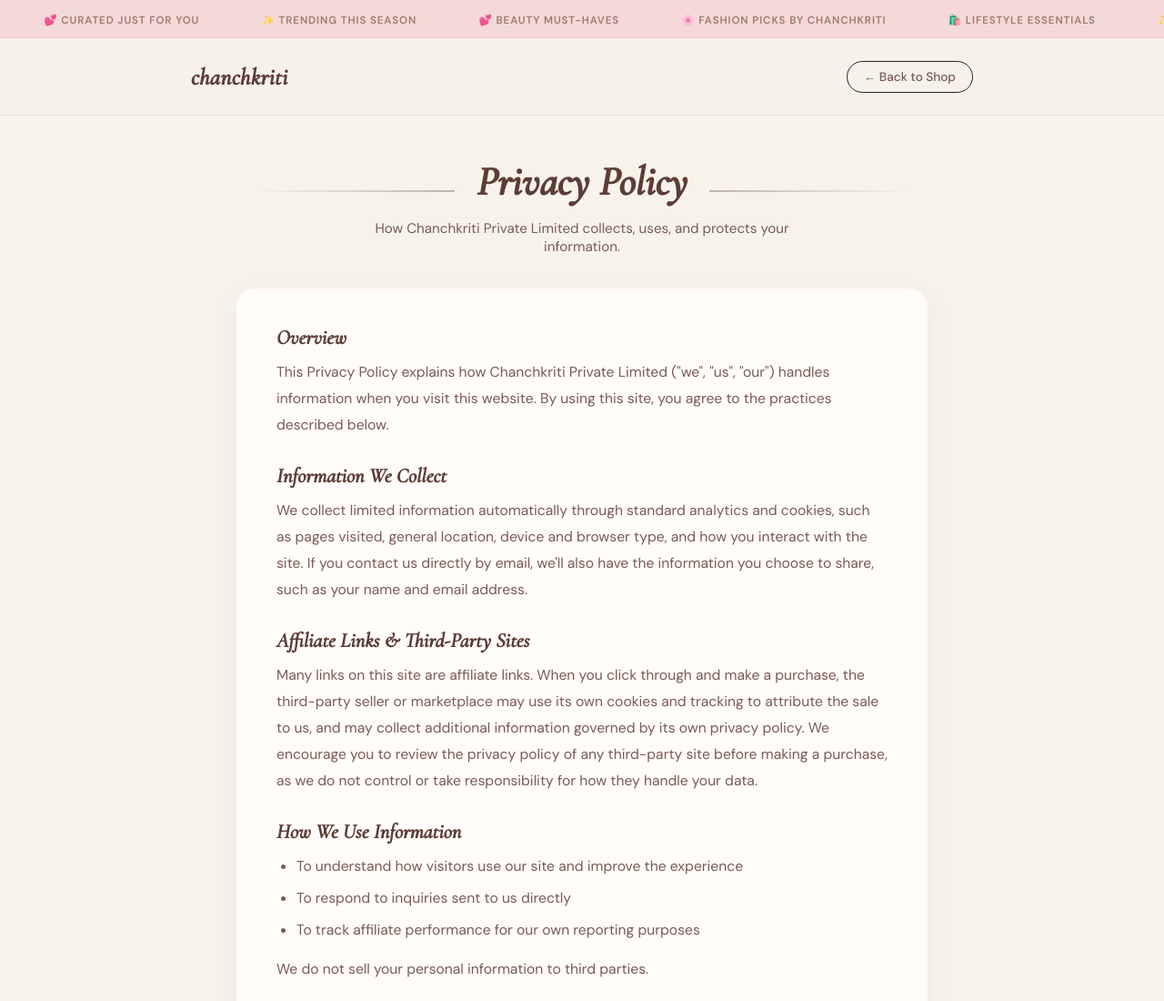
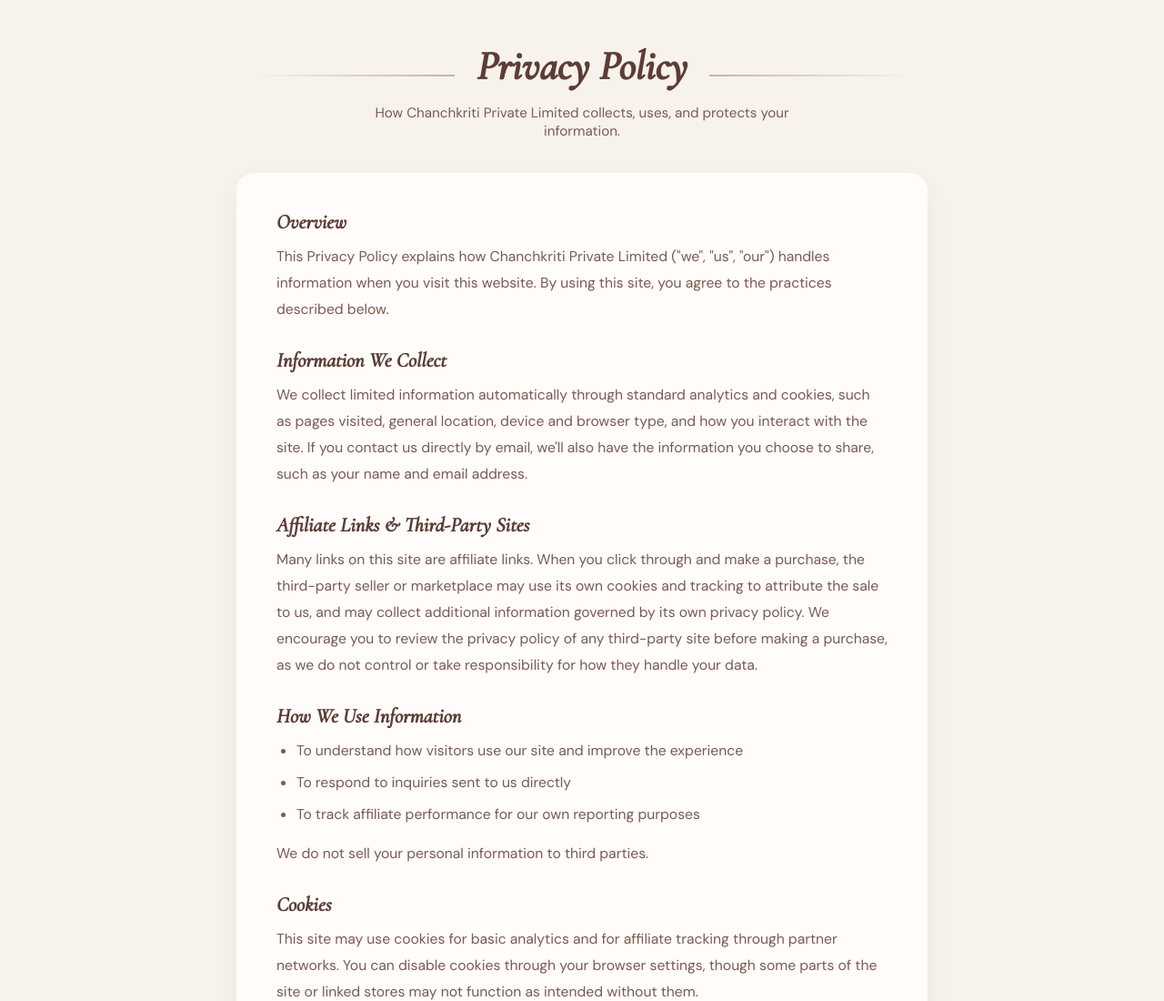
Before and after one commit to CRYPTONS7/Creators-affiliate-store-website, a plain HTML site: page privacy-policy.html in a window 1280 px wide. Shown: the top 1100 px of the page at 91% size. Drawn offline with nearby package versions, Linux system fonts and the light colour scheme.

Commit message:
Update privacy-policy.html
Removed ticker bar and associated styles from the privacy policy page.

```diff
--- a/privacy-policy.html
+++ b/privacy-policy.html
@@ -36,21 +36,6 @@
       -webkit-font-smoothing: antialiased;
       overflow-x: hidden;
     }
-
-    /* ══ TICKER ══ */
-    .ticker-bar {
-      background: var(--blush);
-      padding: 10px 0;
-      overflow: hidden;
-      white-space: nowrap;
-      border-bottom: 1px solid rgba(232,180,184,0.3);
-    }
-    .ticker-inner { display: inline-block; animation: ticker 30s linear infinite; }
-    .ticker-inner span {
-      font-size: 0.72rem; font-weight: 600; letter-spacing: 0.08em;
-      text-transform: uppercase; color: var(--mocha); margin: 0 32px;
-    }
-    @keyframes ticker { from { transform: translateX(0); } to { transform: translateX(-50%); } }
 
     /* ══ NAVBAR (simplified for inner pages) ══ */
     .navbar {
@@ -209,30 +194,6 @@
 </head>
 <body>
 
-<div class="ticker-bar">
-  <div class="ticker-inner">
-    <span>✨ New Arrivals Every Week</span>
-    <span>💕 Curated Just for You</span>
-    <span>✨ Trending This Season</span>
-    <span>💕 Beauty Must-Haves</span>
-    <span>🌸 Fashion Picks by Chanchkriti</span>
-    <span>🛍️ Lifestyle Essentials</span>
-    <span>✨ New Arrivals Every Week</span>
-    <span>💕 Curated Just for You</span>
-    <span>✨ Trending This Season</span>
-    <span>💕 Beauty Must-Haves</span>
-    <span>🌸 Fashion Picks by Chanchkriti</span>
-    <span>🛍️ Lifestyle Essentials</span>
-  </div>
-</div>
-
-<nav class="navbar">
-  <div class="navbar-inner">
-    <a class="brand-logo" href="index.html">chanchkriti</a>
-    <a class="back-link" href="index.html">← Back to Shop</a>
-  </div>
-</nav>
-
 <div class="page-hero">
   <div class="heading-row">
     <div class="heading-line"></div>
```
